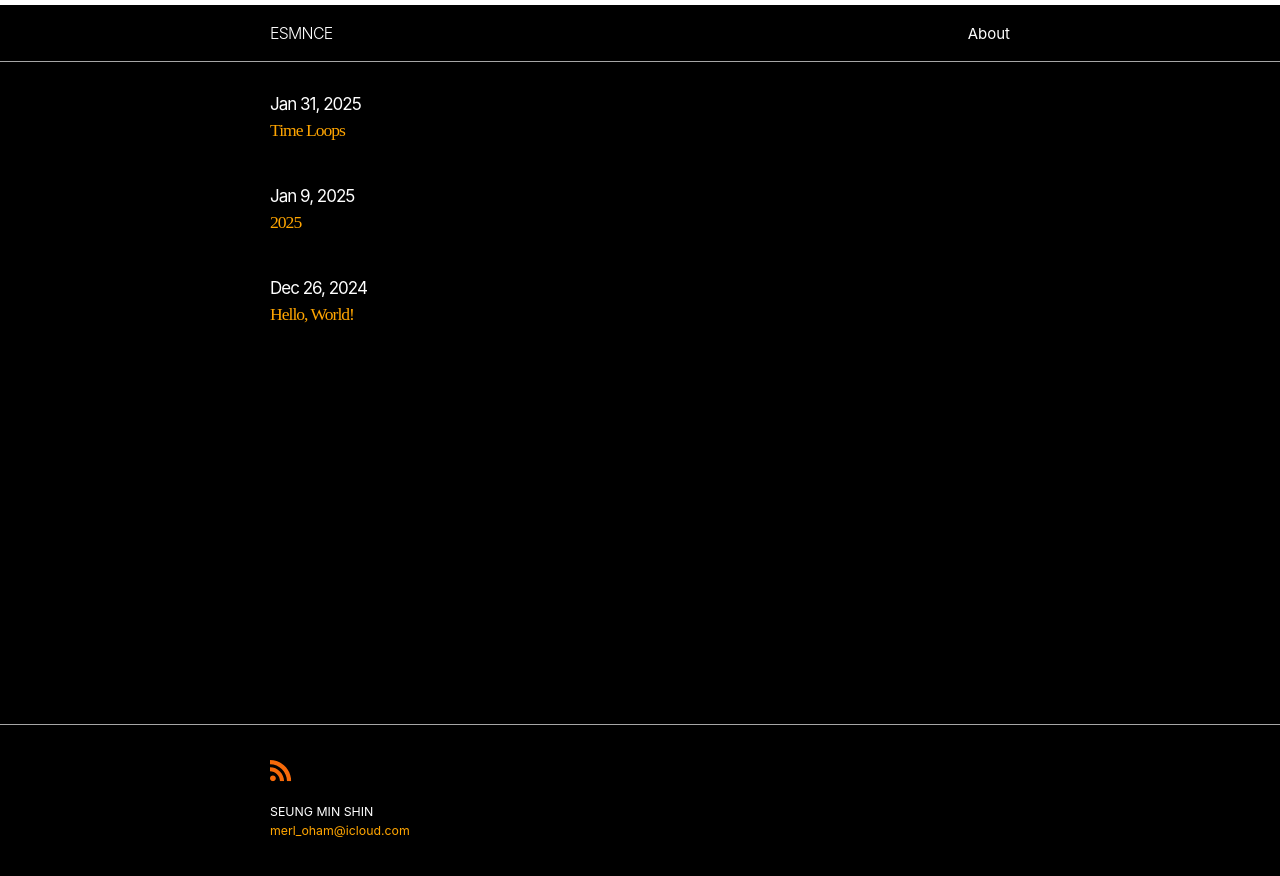
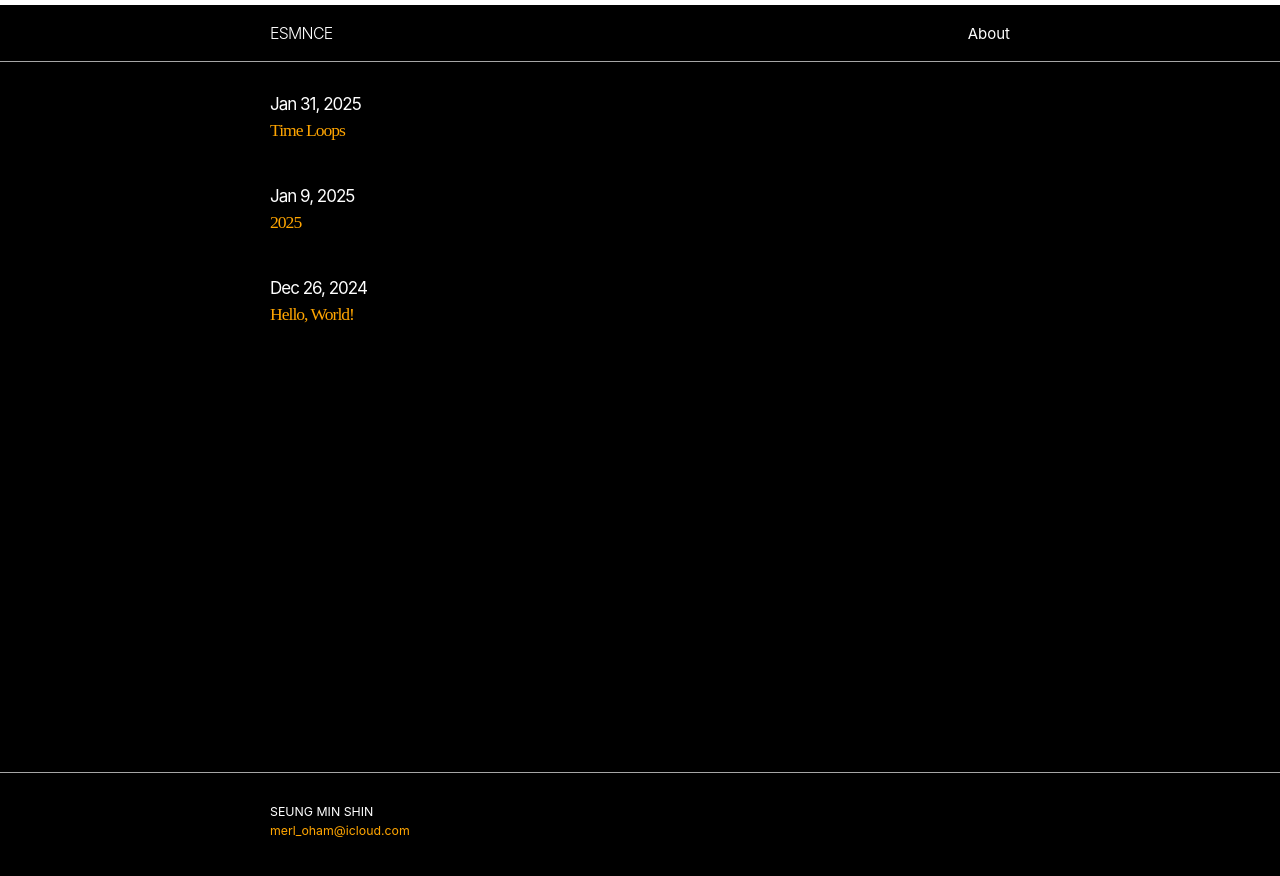
Before and after one commit to leseunivers/seung.min, a Jekyll site: the page built from index.md, in a window 1280 px wide. Shown: the top 876 px of the page. Built offline with Jekyll 4.4.1, drawn with Linux system fonts in a browser that asks for light colours; some web fonts are replaced; our own code applies the rules of GitHub Pages for plain Markdown files.

Commit message:
Update footer.html

```diff
--- a/_includes/footer.html
+++ b/_includes/footer.html
@@ -5,13 +5,6 @@
 
     <div class="footer-col-wrapper">
       <div class="footer-col">
-        <p class="feed-subscribe">
-          <a href="{{ site.feed.path | default: 'feed.xml' | absolute_url }}">
-            <svg class="svg-icon orange">
-              <use xlink:href="{{ 'assets/minima-social-icons.svg#rss' | relative_url }}"></use>
-            </svg>
-          </a>
-        </p>
       {%- if site.author %}
         <ul class="contact-list">
           {% if site.author.name -%}
```
